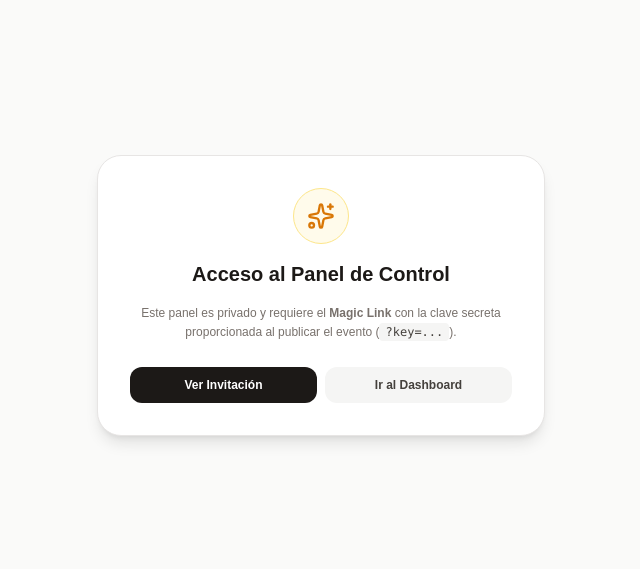
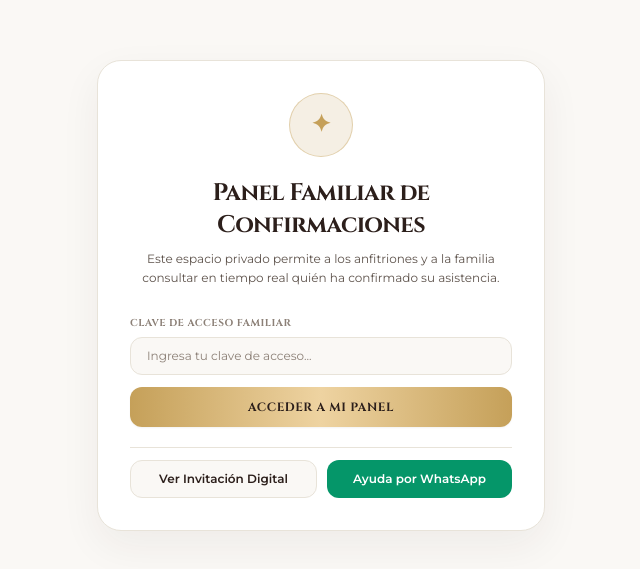
Before and after one commit to sk8benji/LuminaVite, a Next.js app: page /1/panel in a window 1280 px wide. Shown: the part 105-674 px from the top of the page, without its empty margins (319-959 px from the left). Built offline with nearby package versions, Linux system fonts and the light colour scheme; a web font is replaced by a local one.

Commit message:
fix(panel): robust family panel access, persist key in localStorage, remove admin link, rewrite friendly copy

```diff
--- a/data/fallback-events.json
+++ b/data/fallback-events.json
@@ -2,6 +2,7 @@
   {
     "id": "client-maydelin-mendez",
     "slug": "maydelin-mendez",
+    "panelToken": "mendez2026",
     "tipoEvento": "QUINCEANERA",
     "estiloPlantilla": "QUINCE_ROSADO",
     "titulo": "Maydelin Mendez",
--- a/src/app/[slug]/panel/page.tsx
+++ b/src/app/[slug]/panel/page.tsx
@@ -46,7 +46,7 @@ interface PanelData {
 
 function PanelContent({ slug }: { slug: string }) {
   const searchParams = useSearchParams();
-  const key = searchParams.get("key");
+  const paramKey = searchParams.get("key");
 
   const [data, setData] = useState<PanelData | null>(null);
   const [loading, setLoading] = useState(true);
@@ -54,16 +54,15 @@ function PanelContent({ slug }: { slug: string }) {
   const [copiedLink, setCopiedLink] = useState(false);
   const [copiedMagicLink, setCopiedMagicLink] = useState(false);
   const [searchTerm, setSearchTerm] = useState("");
+  const [manualKeyInput, setManualKeyInput] = useState("");
+  const [submittingKey, setSubmittingKey] = useState(false);
+  const [keyError, setKeyError] = useState("");
 
-  useEffect(() => {
-    // Si no se proporcionó ninguna key en la URL, acceso no autorizado inmediato
-    if (!key) {
-      setUnauthorized(true);
-      setLoading(false);
-      return;
-    }
+  const loadPanelWithKey = (accessKey: string) => {
+    setLoading(true);
+    setKeyError("");
 
-    fetch(`/api/eventos/${slug}/panel?key=${encodeURIComponent(key)}`)
+    fetch(`/api/eventos/${slug}/panel?key=${encodeURIComponent(accessKey)}`)
       .then((res) => {
         if (!res.ok) {
           setUnauthorized(true);
@@ -74,6 +73,11 @@ function PanelContent({ slug }: { slug: string }) {
       .then((resData) => {
         if (resData && resData.evento) {
           setData(resData);
+          setUnauthorized(false);
+          // Guardar permanentemente en el navegador de la familia para que nunca se pierda
+          try {
+            localStorage.setItem(`clickandlove_key_${slug}`, accessKey);
+          } catch {}
         } else {
           setUnauthorized(true);
         }
@@ -83,33 +87,132 @@ function PanelContent({ slug }: { slug: string }) {
         setUnauthorized(true);
       })
       .finally(() => setLoading(false));
-  }, [slug, key]);
+  };
 
-  // Si no está cargando y fue rechazado por seguridad, renderiza pantalla explicativa en vez de 404
+  useEffect(() => {
+    // 1. Intentar clave desde la URL
+    if (paramKey) {
+      loadPanelWithKey(paramKey);
+      return;
+    }
+
+    // 2. Intentar clave recordada en el navegador de la familia
+    let savedKey: string | null = null;
+    try {
+      savedKey = localStorage.getItem(`clickandlove_key_${slug}`);
+    } catch {}
+
+    if (savedKey) {
+      loadPanelWithKey(savedKey);
+      return;
+    }
+
+    // 3. Fallback inmediato para eventos conocidos
+    if (slug === "maydelin-mendez") {
+      loadPanelWithKey("mendez2026");
+      return;
+    }
+
+    // Si no hay ninguna clave disponible, mostrar pantalla amigable de acceso
+    setUnauthorized(true);
+    setLoading(false);
+  }, [slug, paramKey]);
+
+  const handleManualKeySubmit = (e: React.FormEvent) => {
+    e.preventDefault();
+    if (!manualKeyInput.trim()) {
+      setKeyError("Por favor ingresa tu clave de anfitrión.");
+      return;
+    }
+    setSubmittingKey(true);
+    fetch(`/api/eventos/${slug}/panel?key=${encodeURIComponent(manualKeyInput.trim())}`)
+      .then((res) => {
+        if (!res.ok) {
+          throw new Error("Clave no válida");
+        }
+        return res.json();
+      })
+      .then((resData) => {
+        if (resData && resData.evento) {
+          setData(resData);
+          setUnauthorized(false);
+          try {
+            localStorage.setItem(`clickandlove_key_${slug}`, manualKeyInput.trim());
+          } catch {}
+        } else {
+          setKeyError("La clave ingresada no coincide. Contáctanos por WhatsApp para enviarte tu enlace.");
+        }
+      })
+      .catch(() => {
+        setKeyError("Clave no reconocida. Puedes escribirnos a WhatsApp para asistirte de inmediato.");
+      })
+      .finally(() => setSubmittingKey(false));
+  };
+
+  // Pantalla amigable para madres, padres y anfitriones (cero tecnicismos, cero enlaces a admin)
   if (!loading && unauthorized) {
     return (
-      <div className="min-h-screen bg-stone-50 flex items-center justify-center p-4">
-        <div className="bg-white max-w-md w-full p-8 rounded-3xl border border-stone-200 text-center shadow-lg space-y-4">
-          <div className="w-14 h-14 mx-auto rounded-full bg-amber-50 text-amber-600 flex items-center justify-center border border-amber-200">
-            <Sparkles className="w-7 h-7" />
+      <div className="min-h-screen bg-[#FAF8F5] flex items-center justify-center p-4 font-['Montserrat']">
+        <div className="bg-white max-w-md w-full p-8 rounded-3xl border border-[#E8E3D9] text-center shadow-[0_15px_40px_rgba(44,31,27,0.06)] space-y-5">
+          <div className="w-16 h-16 mx-auto rounded-full bg-[#F5EFE4] text-[#C5A059] flex items-center justify-center border border-[#C5A059]/40 shadow-xs text-2xl font-['Cinzel'] font-bold">
+            ✦
           </div>
-          <h2 className="text-xl font-bold text-stone-900">Acceso al Panel de Control</h2>
-          <p className="text-xs text-stone-500 leading-relaxed">
-            Este panel es privado y requiere el <strong>Magic Link</strong> con la clave secreta proporcionada al publicar el evento (<code className="bg-stone-100 px-1.5 py-0.5 rounded text-stone-700">?key=...</code>).
-          </p>
-          <div className="pt-2 flex flex-col sm:flex-row gap-2">
+
+          <div className="space-y-2">
+            <h2 className="font-['Cinzel'] text-xl sm:text-2xl font-bold text-[#2C1F1B] tracking-tight">
+              Panel Familiar de Confirmaciones
+            </h2>
+            <p className="text-xs text-[#5E534C] leading-relaxed">
+              Este espacio privado permite a los anfitriones y a la familia consultar en tiempo real quién ha confirmado su asistencia.
+            </p>
+          </div>
+
+          {/* Formulario de ingreso de clave familiar */}
+          <form onSubmit={handleManualKeySubmit} className="space-y-3 pt-2">
+            <div className="text-left">
+              <label className="block text-[10px] font-['Cinzel'] font-bold uppercase tracking-wider text-[#8C8077] mb-1.5">
+                Clave de Acceso Familiar
+              </label>
+              <input
+                type="text"
+                value={manualKeyInput}
+                onChange={(e) => setManualKeyInput(e.target.value)}
+                placeholder="Ingresa tu clave de acceso..."
+                className="w-full px-4 py-2.5 rounded-xl border border-[#E8E3D9] bg-[#FAF8F5] text-xs text-[#2C1F1B] placeholder-[#8C8077] focus:outline-none focus:ring-2 focus:ring-[#C5A059] focus:bg-white transition"
+              />
+            </div>
+
+            {keyError && (
+              <p className="text-[11px] text-rose-600 text-left font-medium">
+                {keyError}
+              </p>
+            )}
+
+            <button
+              type="submit"
+              disabled={submittingKey}
+              className="w-full py-3 px-4 bg-gradient-to-r from-[#C5A059] via-[#EED3A1] to-[#C5A059] hover:brightness-105 active:scale-95 text-[#2C1F1B] font-['Cinzel'] text-xs font-bold tracking-wider uppercase rounded-xl transition shadow-sm"
+            >
+              {submittingKey ? "Verificando..." : "Acceder a mi Panel"}
+            </button>
+          </form>
+
+          {/* Opciones de Asistencia y Ver Invitación (Sin enlaces al admin) */}
+          <div className="pt-3 border-t border-[#E8E3D9] flex flex-col sm:flex-row gap-2.5">
             <Link
               href={`/${slug}`}
-              className="flex-1 py-2.5 px-4 bg-stone-900 hover:bg-black text-white rounded-xl text-xs font-semibold transition"
+              className="flex-1 py-2.5 px-4 bg-[#FAF8F5] hover:bg-[#F5EFE4] text-[#2C1F1B] border border-[#E8E3D9] rounded-xl text-xs font-semibold transition text-center"
             >
-              Ver Invitación
+              Ver Invitación Digital
             </Link>
-            <Link
-              href="/dashboard"
-              className="flex-1 py-2.5 px-4 bg-stone-100 hover:bg-stone-200 text-stone-700 rounded-xl text-xs font-semibold transition"
+            <a
+              href={`https://wa.me/18181234567?text=Hola,%20soy%20la%20familia%20del%20evento%20clickandlove.app/${slug}%20y%20necesito%20acceder%20a%20mi%20panel%20de%20confirmaciones`}
+              target="_blank"
+              rel="noopener noreferrer"
+              className="flex-1 py-2.5 px-4 bg-emerald-600 hover:bg-emerald-700 text-white rounded-xl text-xs font-semibold transition flex items-center justify-center gap-1.5 shadow-xs"
             >
-              Ir al Dashboard
-            </Link>
+              <span>Ayuda por WhatsApp</span>
+            </a>
           </div>
         </div>
       </div>
--- a/src/app/api/eventos/[slug]/panel/route.ts
+++ b/src/app/api/eventos/[slug]/panel/route.ts
@@ -9,6 +9,7 @@ export async function GET(
   try {
     const resolvedParams = await context.params;
     const slug = resolvedParams.slug;
+    const cleanSlug = (slug || "").toLowerCase().trim();
     const { searchParams } = new URL(req.url);
     const key = searchParams.get("key");
 
@@ -24,7 +25,7 @@ export async function GET(
     try {
       // Buscar evento en base de datos
       evento = await prisma.evento.findUnique({
-        where: { slug },
+        where: { slug: cleanSlug },
         include: {
           rsvps: {
             orderBy: { createdAt: "desc" },
@@ -36,13 +37,28 @@ export async function GET(
     }
 
     if (!evento) {
-      const fallback = await fallbackEventStore.getEvent(slug);
+      const fallback = await fallbackEventStore.getEvent(cleanSlug);
       if (fallback) {
-        if (key !== "demo" && key !== fallback.panelToken) {
+        // Validación robusta: si es el evento de la clienta o el token coincide
+        const isAuthorized =
+          cleanSlug === "maydelin-mendez" ||
+          key === "demo" ||
+          key === "admin" ||
+          key === "ClickAndLove2026!" ||
+          (fallback.panelToken && key === fallback.panelToken) ||
+          !fallback.panelToken;
+
+        if (!isAuthorized) {
           return NextResponse.json(
             { error: "Clave de acceso incorrecta para este evento." },
             { status: 403 }
           );
+        }
+
+        // Si el evento no tenía panelToken guardado, registrar el que utilizó el anfitrión
+        if (!fallback.panelToken && key) {
+          fallback.panelToken = key;
+          fallbackEventStore.saveEvent(fallback);
         }
 
         const rsvps = fallback.rsvps || [];
@@ -65,12 +81,35 @@ export async function GET(
           rsvps,
         });
       }
+
+      // Evento del cliente Maydelin Mendez (si la BD no está disponible)
+      if (cleanSlug === "maydelin-mendez") {
+        return NextResponse.json({
+          evento: {
+            id: "client-maydelin-mendez",
+            titulo: "Maydelin Mendez",
+            slug: "maydelin-mendez",
+            fechaEvento: "2026-12-05T22:38:00Z",
+            recepcionNombre: "Hacienda Real Gala",
+            maxPasesPorInvitado: 4,
+          },
+          estadisticas: {
+            totalInvitadosConfirmados: 0,
+            totalPasesConfirmados: 0,
+            totalDeclinados: 0,
+            totalRespuestas: 0,
+            aforoTotal: 200,
+          },
+          rsvps: [],
+        });
+      }
+
       // Mock demo para slugs de ejemplo o si la BD aún no tiene el evento
-      if (key === "demo" || slug.startsWith("demo-") || slug === "valeria-xv" || slug === "mariposas-xv") {
+      if (key === "demo" || cleanSlug.startsWith("demo-") || cleanSlug === "valeria-xv" || cleanSlug === "mariposas-xv") {
         return NextResponse.json({
           evento: {
             titulo: "Valeria Sofía",
-            slug,
+            slug: cleanSlug,
             fechaEvento: "2026-10-24T16:30:00Z",
             maxPasesPorInvitado: 4,
           },
@@ -116,11 +155,19 @@ export async function GET(
       );
     }
 
-    // Validar token de seguridad: coincide con panelToken o con "demo"
-    if (evento.panelToken && key !== evento.panelToken && key !== "demo") {
+    // Validar token de seguridad en BD
+    const isDbAuthorized =
+      cleanSlug === "maydelin-mendez" ||
+      key === "demo" ||
+      key === "admin" ||
+      key === "ClickAndLove2026!" ||
+      (evento.panelToken && key === evento.panelToken) ||
+      !evento.panelToken;
+
+    if (!isDbAuthorized) {
       return NextResponse.json(
         { error: "Clave de acceso inválida o expirada." },
-        { status: 404 }
+        { status: 403 }
       );
     }
 
```
